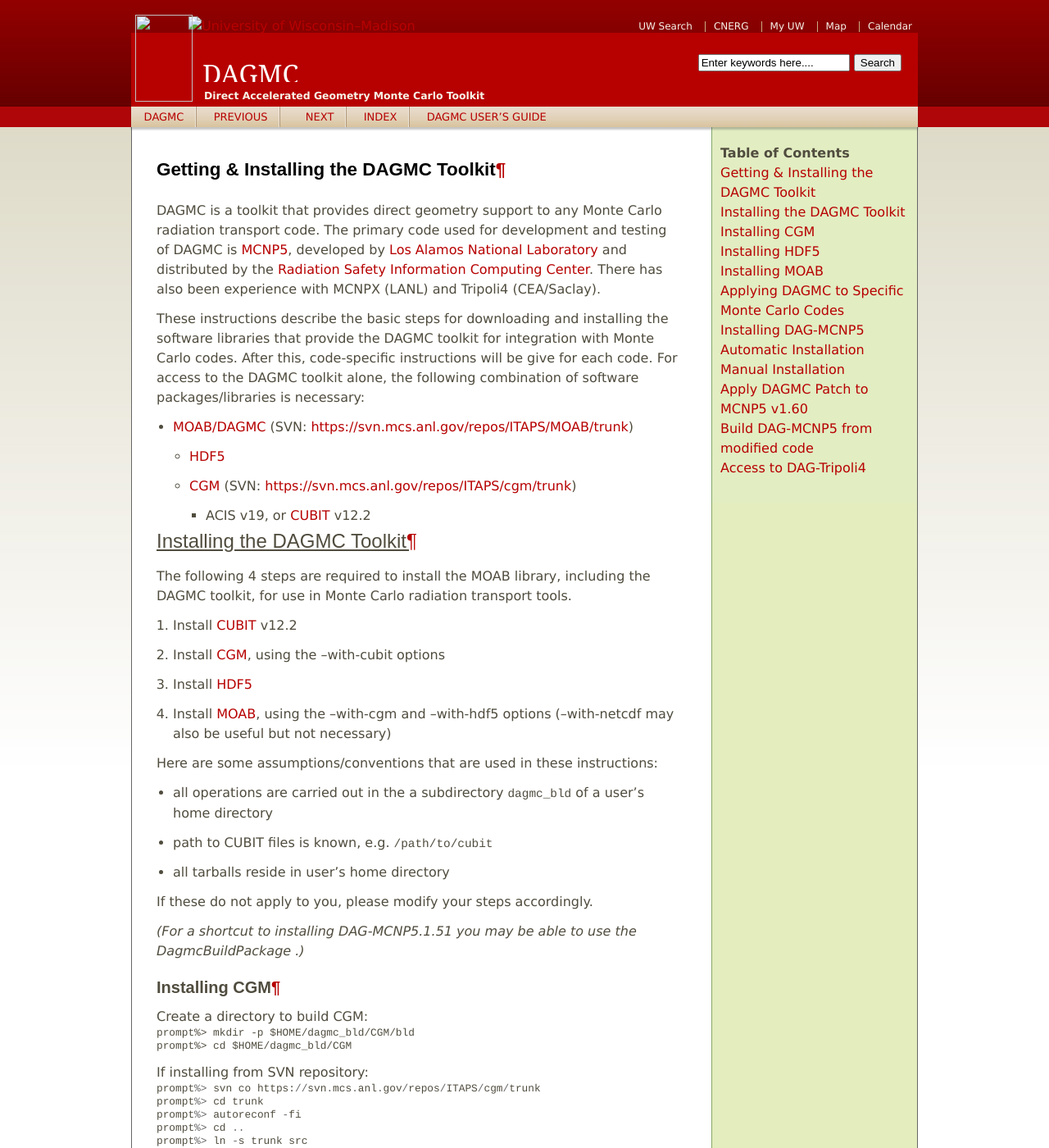
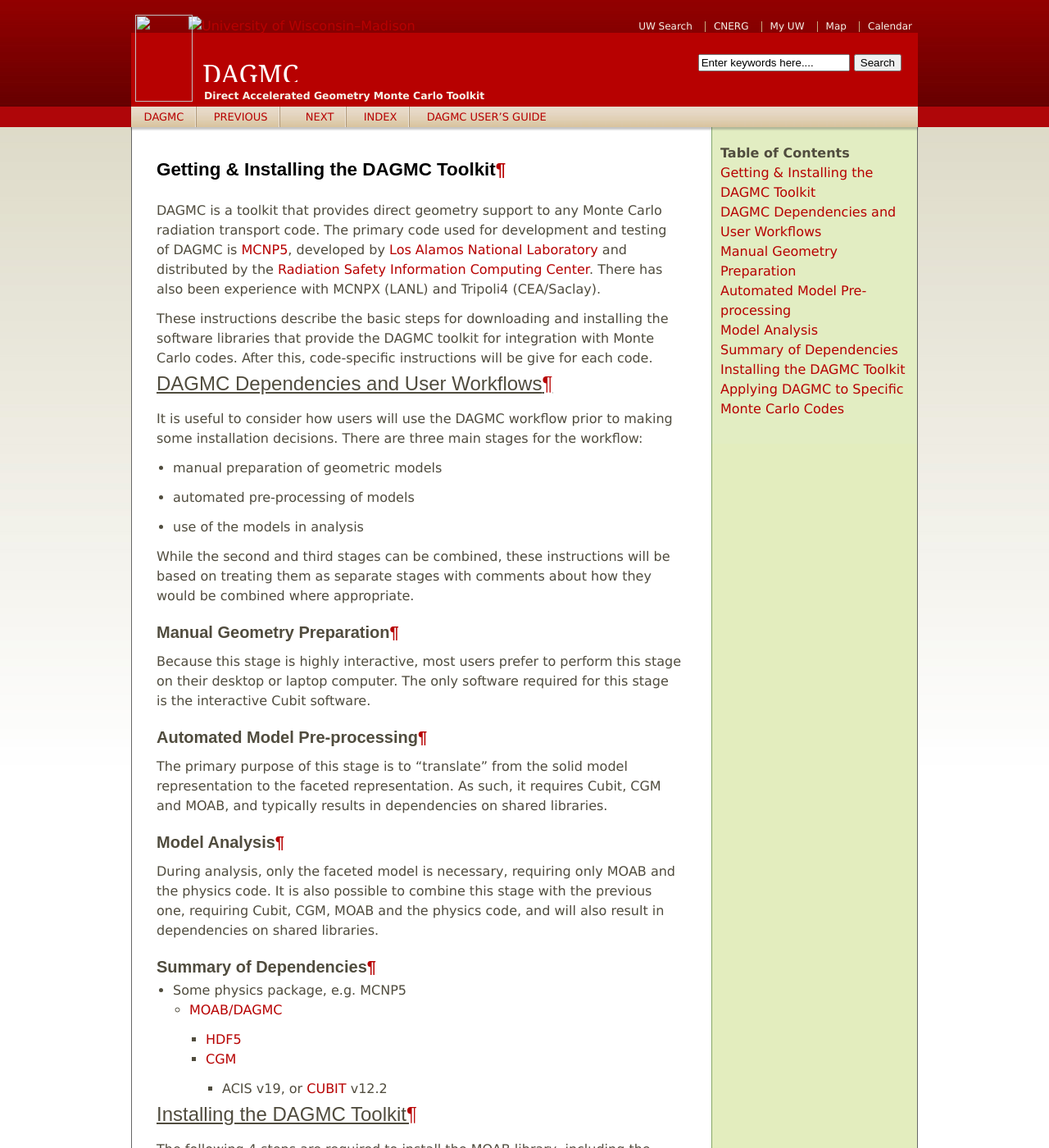
Before and after one commit to svalinn/DAGMC, a Sphinx documentation site: the page built from source/doc/usersguide/get_install.rst, in a window 1280 px wide and 1400 px high. Shown: the whole window at 82% size. Built offline with Sphinx 7.4.7, drawn with Linux system fonts in a browser that asks for light colours; pages that are not in the unit, such as notebooks, are missing from menus; some of the changed text lies outside the part shown.

Commit message:
In the middle of changes to the documentation.

```diff
--- a/source/doc/usersguide/get_install.rst
+++ b/source/doc/usersguide/get_install.rst
@@ -12,23 +12,63 @@
 These instructions describe the basic steps for downloading and
 installing the software libraries that provide the DAGMC toolkit for
 integration with Monte Carlo codes.  After this, code-specific
-instructions will be give for each code. For access to the DAGMC
-toolkit alone, the following combination of software
-packages/libraries is necessary:
+instructions will be give for each code.
 
-* `MOAB/DAGMC <http://trac.mcs.anl.gov/projects/ITAPS/wiki/MOAB>`_
-  (SVN: https://svn.mcs.anl.gov/repos/ITAPS/MOAB/trunk)
-    * `HDF5 <http://www.hdfgroup.org/HDF5/release/obtain5.html>`_
-    * `CGM <http://trac.mcs.anl.gov/projects/ITAPS/wiki/CGM>`_ (SVN:
-      https://svn.mcs.anl.gov/repos/ITAPS/cgm/trunk)
-        * ACIS v19, or `CUBIT <http://cubit.sandia.gov>`_ v12.2
+DAGMC Dependencies and User Workflows
++++++++++++++++++++++++++++++++++++++++
+
+It is useful to consider how users will use the DAGMC workflow prior
+to making some installation decisions.  There are three main stages
+for the workflow:
+ * manual preparation of geometric models
+ * automated pre-processing of models
+ * use of the models in analysis
+
+While the second and third stages can be combined, these instructions
+will be based on treating them as separate stages with comments about
+how they would be combined where appropriate.
+
+Manual Geometry Preparation
+~~~~~~~~~~~~~~~~~~~~~~~~~~~
+
+Because this stage is highly interactive, most users prefer to perform
+this stage on their desktop or laptop computer.  The only software
+required for this stage is the interactive Cubit software.
+
+Automated Model Pre-processing
+~~~~~~~~~~~~~~~~~~~~~~~~~~~~~~
+
+The primary purpose of this stage is to "translate" from the solid
+model representation to the faceted representation.  As such, it
+requires Cubit, CGM and MOAB, and typically results in dependencies on
+shared libraries.
+
+Model Analysis
+~~~~~~~~~~~~~~
+
+During analysis, only the faceted model is necessary, requiring only
+MOAB and the physics code.  It is also possible to combine this stage
+with the previous one, requiring Cubit, CGM, MOAB and the physics
+code, and will also result in dependencies on shared libraries.
+
+Summary of Dependencies
+~~~~~~~~~~~~~~~~~~~~~~~
+
+* Some physics package, e.g. MCNP5
+   * `MOAB/DAGMC <http://trac.mcs.anl.gov/projects/ITAPS/wiki/MOAB>`_
+       * `HDF5 <http://www.hdfgroup.org/HDF5/release/obtain5.html>`_
+       * `CGM <http://trac.mcs.anl.gov/projects/ITAPS/wiki/CGM>`_
+            * ACIS v19, or `CUBIT <http://cubit.sandia.gov>`_ v12.2
+
+
 
 Installing the DAGMC Toolkit
 ++++++++++++++++++++++++++++
 
 The following 4 steps are required to install the MOAB library,
 including the DAGMC toolkit, for use in Monte Carlo radiation
-transport tools.
+transport tools.  Following these steps, all the pre-requisites for
+the automated processing stage will be available.
 
 1. Install `CUBIT <http://cubit.sandia.gov>`_ v12.2
 2. Install `CGM <http://trac.mcs.anl.gov/projects/ITAPS/wiki/CGM>`_, using the --with-cubit options
```
